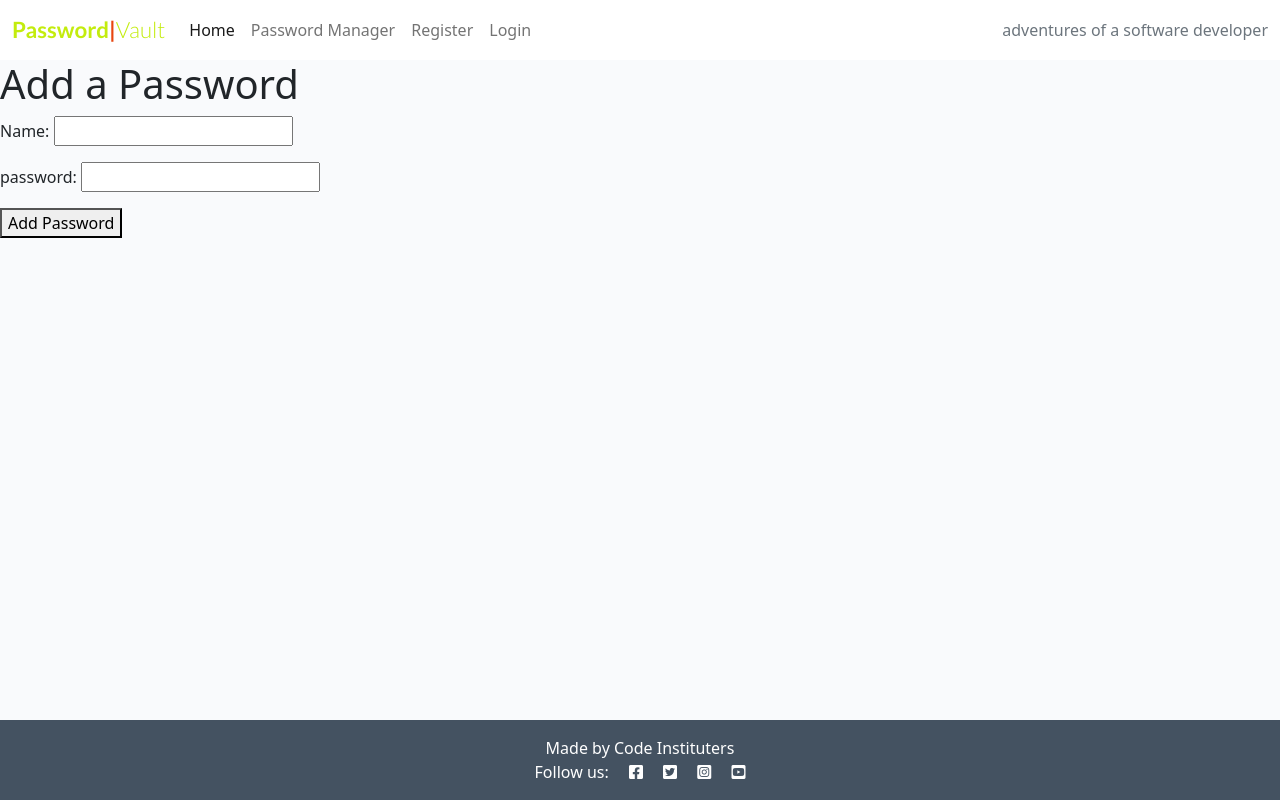
After one commit to Chrisfaherty/ci-p4-pv, a Django app: page /add_pass in a window 1280 px wide. The commit adds this page. Run offline with Django 4.2, Linux system fonts and the light colour scheme.

Commit message:
Create the add password page

```diff
--- a/contact/urls.py
+++ b/contact/urls.py
@@ -4,6 +4,6 @@ from .views import ContactView, ContactSuccessView
 app_name = 'contact'
 
 urlpatterns = [
-    path('', ContactView.as_view(), name="contact"),
+    path('contact', ContactView.as_view(), name="contact"),
     path('success/', ContactSuccessView.as_view(), name="success"),
 ]
--- a/contact/views.py
+++ b/contact/views.py
@@ -1,4 +1,5 @@
 from django.views.generic import FormView, TemplateView
+from django.shortcuts import render
 from .forms import ContactForm
 from django.urls import reverse_lazy
 # Create your views here.
--- a/passwordmanager/models.py
+++ b/passwordmanager/models.py
@@ -3,8 +3,8 @@ from django.db import models
 
 class Password(models.Model):
     name = models.CharField(max_length =50, null=False, blank=False)
-    website = models.URLField()
-    email = models.EmailField()
+    website = models.URLField(max_length =100, null=False, blank=False)
+    email = models.EmailField(max_length =100)
     username = models.CharField(max_length =50, null=False, blank=False)
     password = models.CharField(max_length =50, null=False, blank=False)
     message = models.TextField(max_length =250)
--- a/passwordmanager/views.py
+++ b/passwordmanager/views.py
@@ -9,3 +9,7 @@ def get_passmanager(request):
         'password': passwords
     }
     return render(request, 'passmanager.html', context)
+
+
+def add_password(request):
+    return render(request, 'add_password.html')
--- a/passwordvault/urls.py
+++ b/passwordvault/urls.py
@@ -15,13 +15,14 @@ Including another URLconf
 """
 from django.contrib import admin
 from django.urls import path, include
-from contact import views as contact_views
-from passwordmanager.views import get_passmanager
+from contact import views
+from passwordmanager.views import get_passmanager, add_password
 
 urlpatterns = [
     path('admin/', admin.site.urls),
-    path('contact/', include('contact.urls')),
+    path('contact/', include('contact.urls'), name='contact_urls'),
     path('', get_passmanager, name='get_passmanager'),
+    path('add_pass', add_password, name='add_pass'),
     path('summernote/', include('django_summernote.urls')),
     path('blog/', include('blog.urls'), name='blog_urls'),
     path('accounts/', include('allauth.urls')),
--- /dev/null
+++ b/templates/add_password.html
@@ -0,0 +1,38 @@
+{% extends "base.html" %}
+
+{% block content %}
+
+<!DOCTYPE html>
+<html lang="en">
+<head>
+    <meta charset="UTF-8">
+    <meta http-equiv="X-UA-Compatible" content="IE=edge">
+    <meta name="viewport" content="width=device-width, initial-scale=1.0">
+    <title>Password manager account</title>
+</head>
+<body>
+    <h1> Add a Password </h1>
+    <form method="POST" action="add">
+        <div>
+            <p>
+                <label for="'id_name">Name: </label>
+                <input type="text" id="id_name" name="password_name"/>
+            </p>
+        </div>
+        <div>
+            <p>
+                <label for="'id_password">password: </label>
+                <input type="text" id="id_password" name="password_password"/>
+            </p>
+        </div>
+        <div>
+            <p>
+            <button type="submit">Add Password</button>
+            </p>
+        </div>
+    </form>
+
+</body>
+</html>
+
+{% endblock %}
--- a/templates/base.html
+++ b/templates/base.html
@@ -38,11 +38,9 @@
                         <a class="nav-link active" aria-current="page" href="{% url 'home' %}">Home</a>
                     </li>
                     <li class="nav-item">
-                        <a class="nav-link" href="{% url 'passmanager' %}">Password Manager</a>
+                        <a class="nav-link" href="{% url 'get_passmanager' %}">Password Manager</a>
                     </li>
-                    <li class="nav-item">
-                        <a class="nav-link" href="{% url 'contact' %}">Contact</a>
-                    </li>
+
                     {% if user.is_authenticated %}
                     <li class="nav-item">
                         <a class="nav-link" href="{% url 'account_logout' %}">Logout</a>
--- a/templates/passmanager.html
+++ b/templates/passmanager.html
@@ -8,7 +8,7 @@
     <meta charset="UTF-8">
     <meta http-equiv="X-UA-Compatible" content="IE=edge">
     <meta name="viewport" content="width=device-width, initial-scale=1.0">
-    <title>Document</title>
+    <title>Password manager account</title>
 </head>
 <body>
     <h1> Password manager account </h1>
@@ -23,6 +23,7 @@
         <tr><td>You have not added a password yet!</td></tr>
         {% endfor %}
     </table>
+    <a href="/add_pass">Add a password</a>
 </body>
 </html>
 
```
